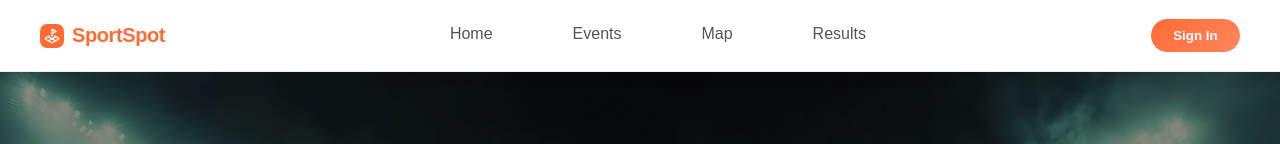
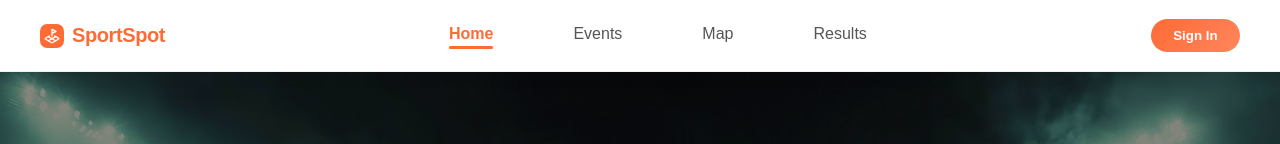
Before and after one commit to buricena/SportSpot, a Next.js app in the folder sportspot/: page / in a window 1280 px wide. Shown: the top 144 px of the page. Built offline with nearby package versions, Linux system fonts and the light colour scheme; no server answers; the database is empty.

Commit message:
update navbar

```diff
--- a/sportspot/app/components/Navbar.tsx
+++ b/sportspot/app/components/Navbar.tsx
@@ -2,12 +2,14 @@
 
 import { useEffect, useState } from "react";
 import Link from "next/link";
+import { usePathname } from "next/navigation";
 import { LandPlot } from "lucide-react";
 import { useAuth } from "../../lib/AuthProvider";
 import { supabase } from "../../lib/supabaseClient";
 
 export default function Navbar() {
   const { user, loading } = useAuth();
+  const pathname = usePathname();
   const [initials, setInitials] = useState<string>("");
 
   useEffect(() => {
@@ -28,9 +30,7 @@ setInitials(
             .map((p: string) => p[0].toUpperCase())
             .join("")
         );
-
       } else if (user.email) {
-        // fallback (realno se neće više koristiti)
         setInitials(user.email[0].toUpperCase());
       }
     };
@@ -42,6 +42,11 @@ setInitials(
 
   const handleLogout = async () => {
     await supabase.auth.signOut();
+  };
+
+  const isActive = (path: string) => {
+    if (path === "/") return pathname === "/";
+    return pathname.startsWith(path);
   };
 
   return (
@@ -74,10 +79,21 @@ setInitials(
 
       {/* CENTER NAV */}
       <nav className="navbar-center">
-        <Link href="/">Home</Link>
-        <Link href="/events">Events</Link>
-        <Link href="/map">Map</Link>
-        <Link href="/results">Results</Link>
+        <Link href="/" className={isActive("/") ? "active-link" : ""}>
+          Home
+        </Link>
+
+        <Link href="/events" className={isActive("/events") ? "active-link" : ""}>
+          Events
+        </Link>
+
+        <Link href="/map" className={isActive("/map") ? "active-link" : ""}>
+          Map
+        </Link>
+
+        <Link href="/results" className={isActive("/results") ? "active-link" : ""}>
+          Results
+        </Link>
       </nav>
 
       {/* RIGHT ACTIONS */}
--- a/sportspot/app/globals.css
+++ b/sportspot/app/globals.css
@@ -76,6 +76,29 @@
 .navbar-center a:hover::after {
   width: 100%;
 }
+.navbar-center a {
+  position: relative;
+  text-decoration: none;
+  padding-bottom: 4px;
+  transition: 0.2s ease;
+}
+
+.navbar-center a.active-link {
+  font-weight: 600;
+  color: #FF6B35;
+}
+
+.navbar-center a.active-link::after {
+  content: "";
+  position: absolute;
+  left: 0;
+  bottom: -2px;
+  width: 100%;
+  height: 3px;
+  background: #FF6B35;
+  border-radius: 2px;
+}
+
 .profile-avatar {
   width: 36px;
   height: 36px;
```
Lines whose indentation alone changed are shown as unchanged.
